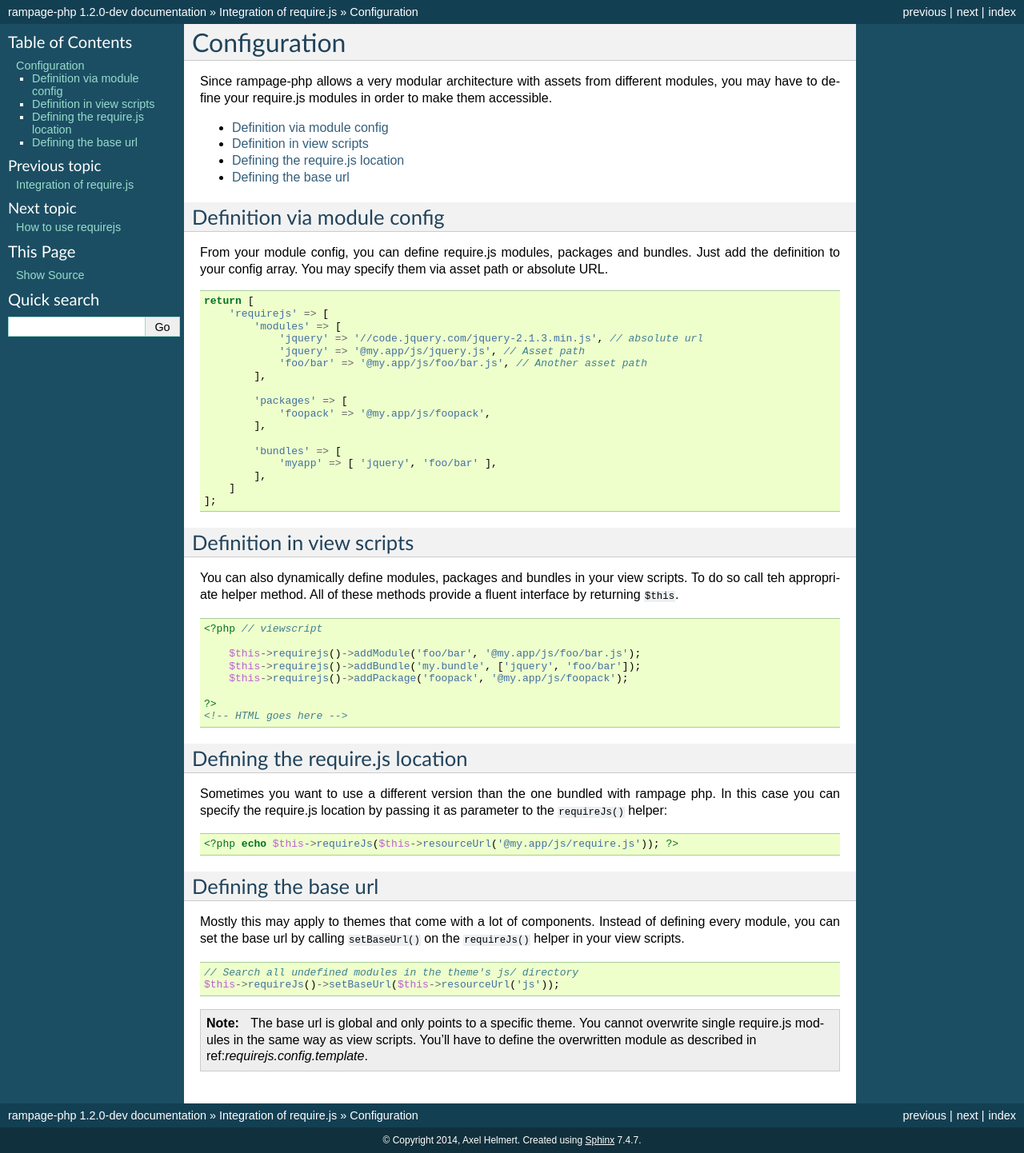
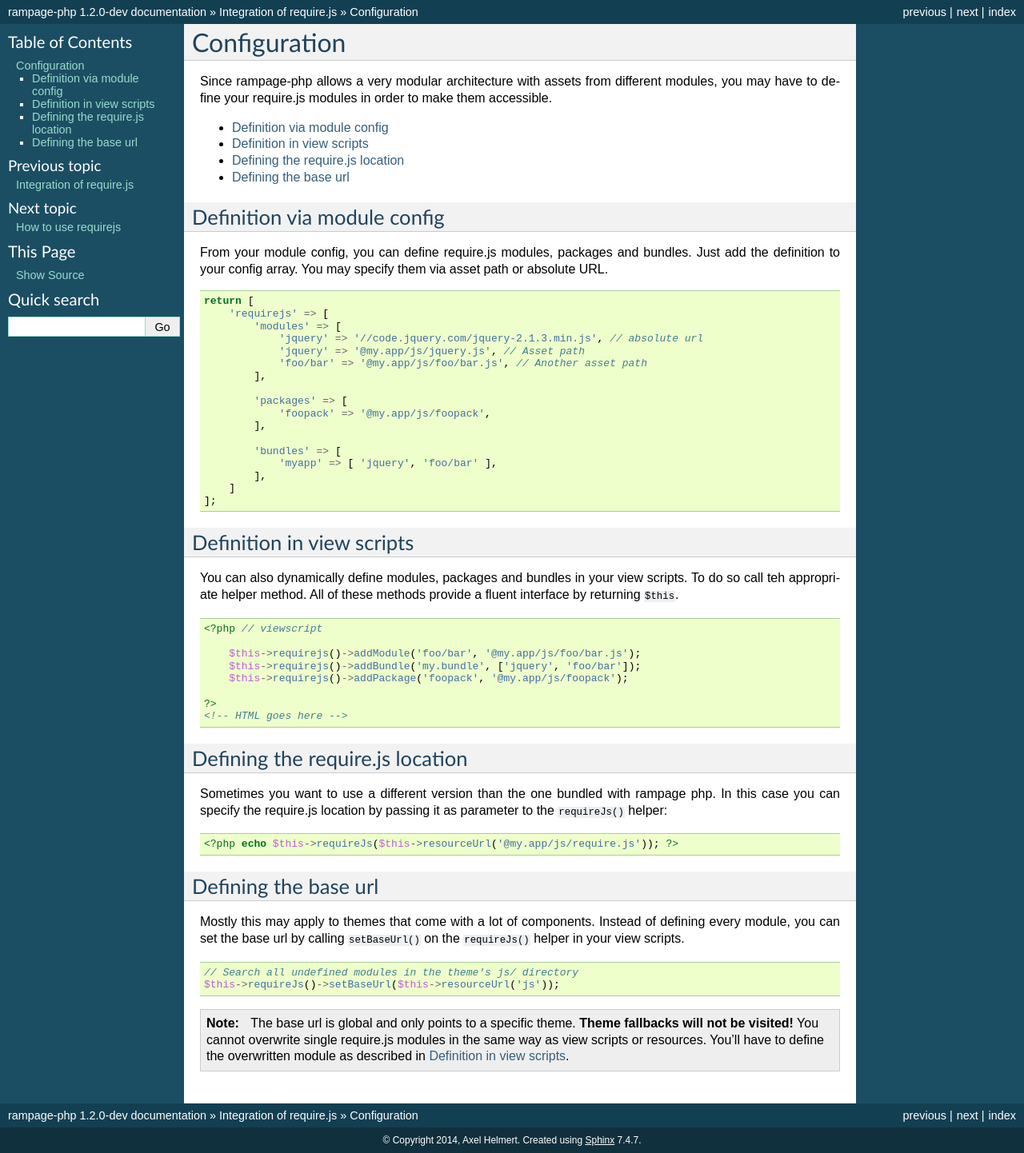
Before and after one commit to tux-rampage/rampage-php-docs, a Sphinx documentation site: the page built from source/reference/requirejs/config.rst, in a window 1280 px wide. Shown: the whole page at 80% size. Built offline with Sphinx 7.4.7, drawn with Linux system fonts in a browser that asks for light colours.

Commit message:
Added additional info on requirejs base url

```diff
--- a/source/reference/requirejs/config.rst
+++ b/source/reference/requirejs/config.rst
@@ -91,6 +91,6 @@ by calling ``setBaseUrl()`` on the ``requireJs()`` helper in your view scripts.
 
 .. note::
 
-    The base url is global and only points to a specific theme. You cannot overwrite single require.js modules
-    in the same way as view scripts. You'll have to define the overwritten module as described
-    in ref:`requirejs.config.template`.
+    The base url is global and only points to a specific theme. **Theme fallbacks will not be visited!**
+    You cannot overwrite single require.js modules in the same way as view scripts or resources. You'll have to define
+    the overwritten module as described in :ref:`requirejs.config.template`.
```
